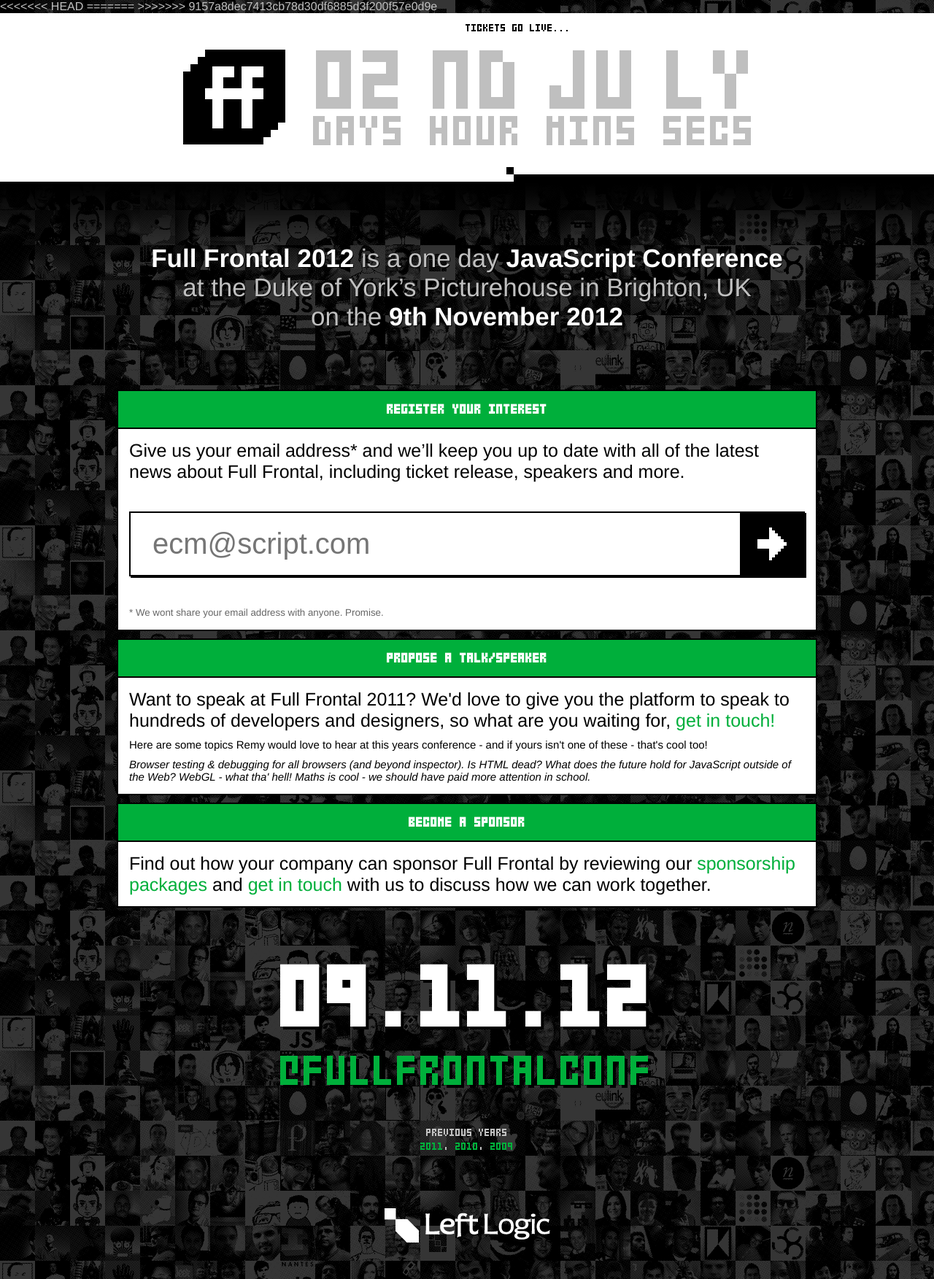
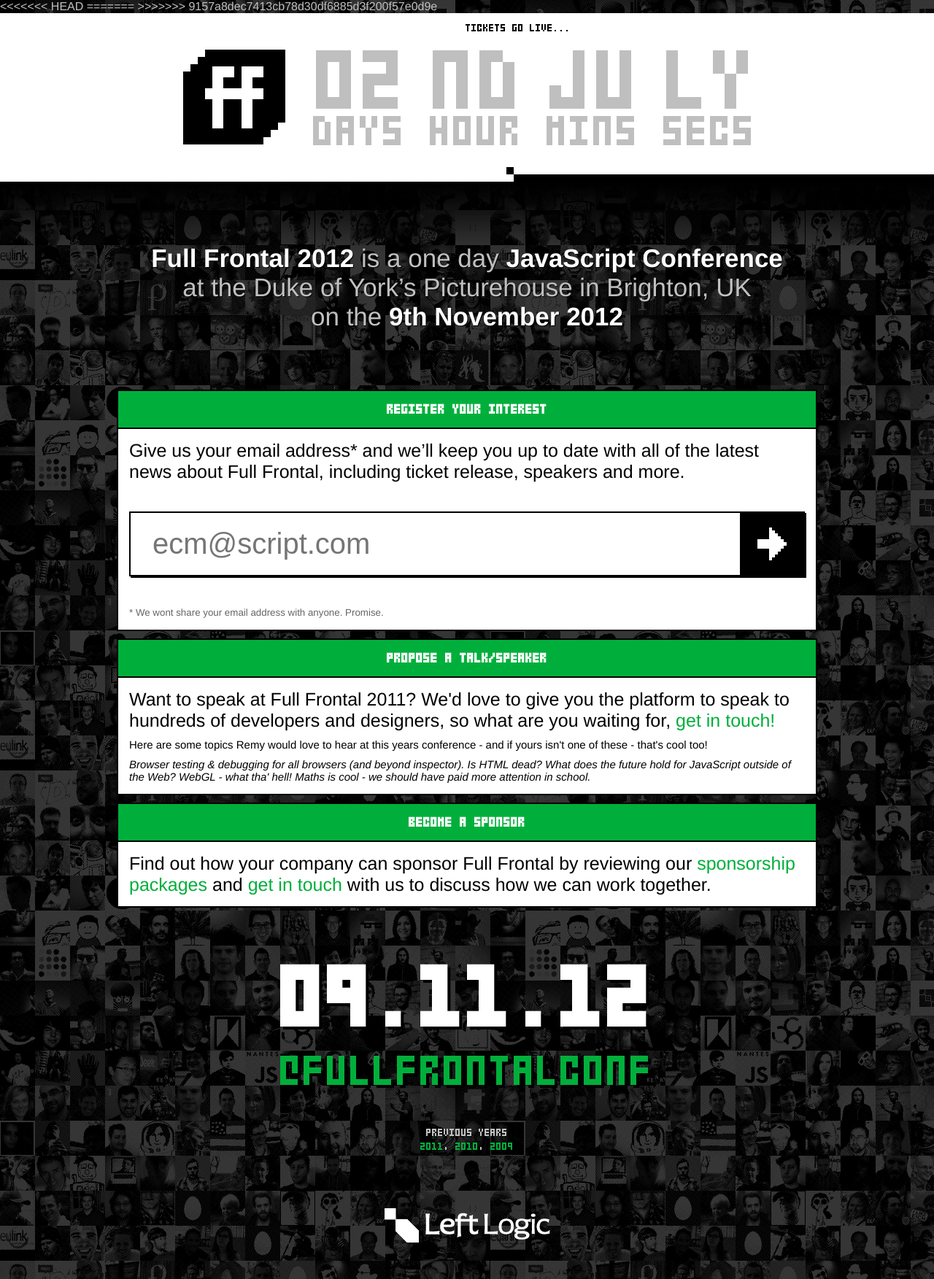
Before and after one commit to leftlogic/fullfrontal2012, a PHP site: page / in a window 1280 px wide. Shown: the whole page at 73% size. Run offline with PHP 8.4, Linux system fonts and the light colour scheme.

Commit message:
small changed to base background image

```diff
--- a/phase2/fullfrontal.css
+++ b/phase2/fullfrontal.css
@@ -15,7 +15,7 @@ body {
   font-size: 16px;
   margin: 0;
   background-color: #262626;
-  background-image: url(/images/bg.png);
+  background-image: url(/images/bg.jpg);
   color: #c0c0c0;
 }
 .ie {
```
Also changed, not shown: phase2/images/bg.jpg (added), phase2/images/bg.png (deleted).
